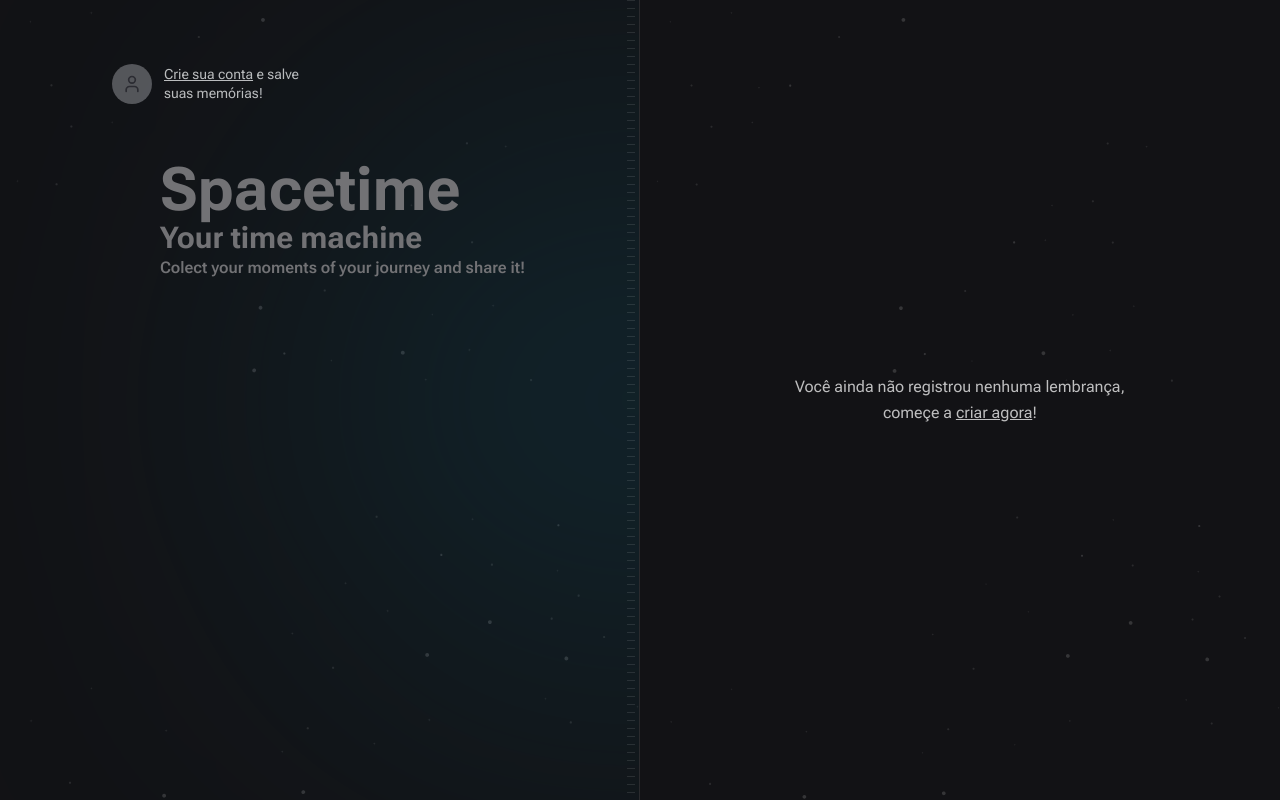
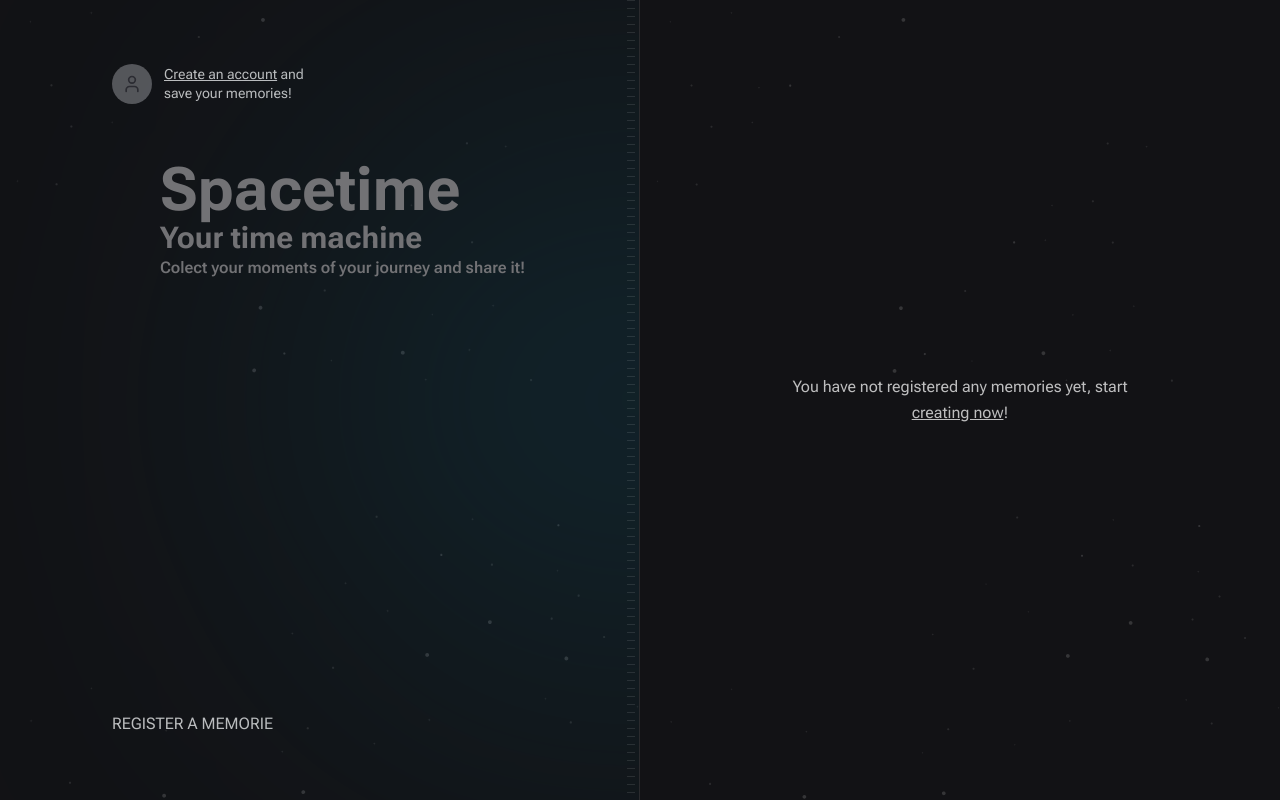
Before and after one commit to edgarrps/spacetime, a Next.js app in the folder web/: page / in a window 1280 px wide. Built offline with nearby package versions, Linux system fonts and the light colour scheme; a web font is replaced by a local one.

Commit message:
translate to english

```diff
--- a/web/src/app/page.tsx
+++ b/web/src/app/page.tsx
@@ -14,8 +14,8 @@ export default function Home() {
             <User className="h-5 w-5 text-gray-500" />
           </div>
           <p className="max-w-[140px] text-sm leading-snug">
-            <span className="underline">Crie sua conta</span> e salve suas
-            memórias!
+            <span className="underline">Create an account</span> and save your
+            memories!
           </p>
         </a>
         <div className="absolute left-40 top-40">
@@ -27,13 +27,14 @@ export default function Home() {
             Colect your moments of your journey and share it!
           </p>
         </div>
+        <a href="">REGISTER A MEMORIE</a>
       </div>
       <div className="flex flex-col bg-[url(../assets/bg-stars.svg)] bg-cover p-16">
         <div className="flex flex-1 items-center justify-center">
           <p className="w-[360px] text-center leading-relaxed">
-            Você ainda não registrou nenhuma lembrança, começe a{' '}
+            You have not registered any memories yet, start{' '}
             <a href="" className="underline hover:text-gray-50">
-              criar agora
+              creating now
             </a>
             !
           </p>
```
